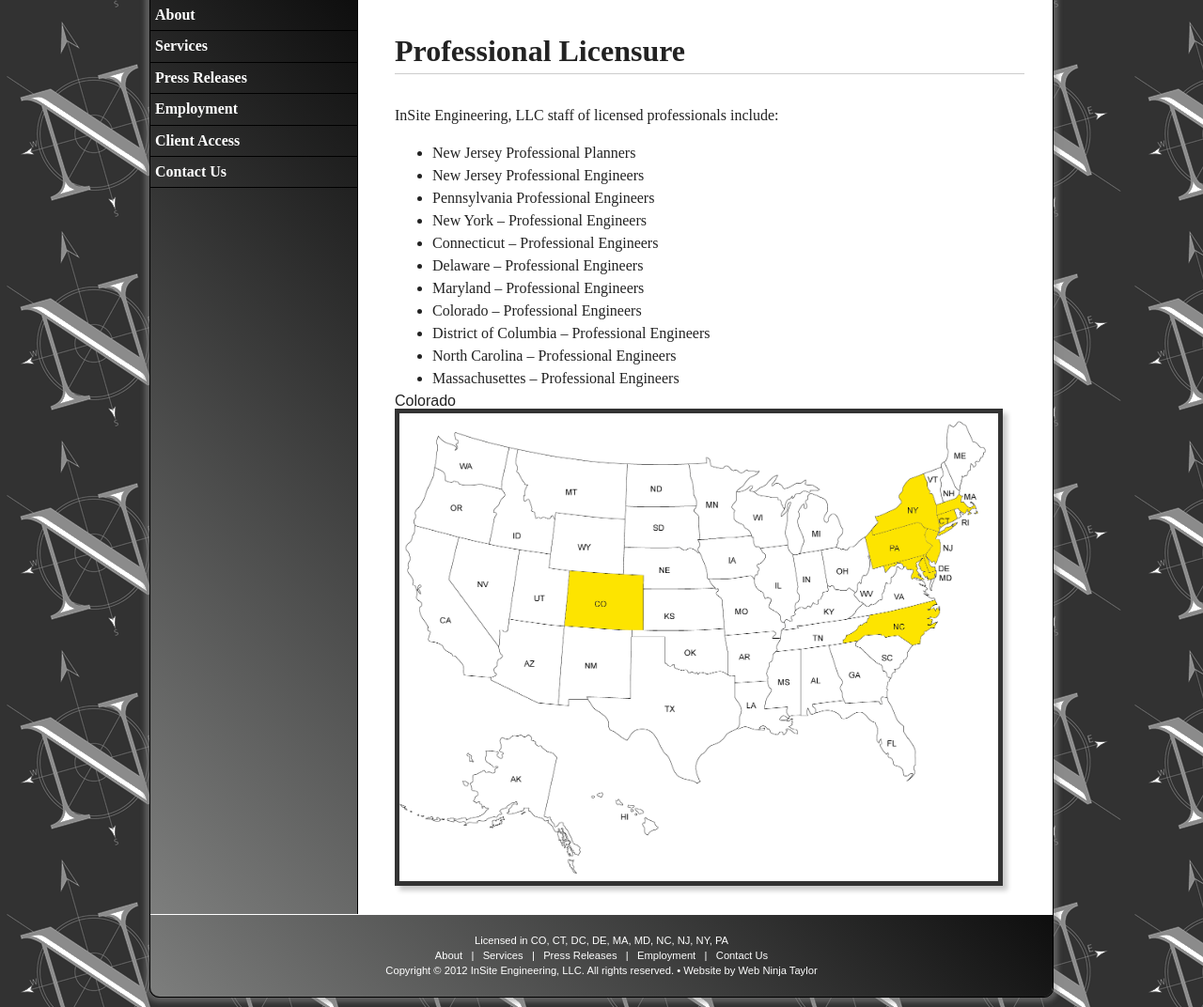
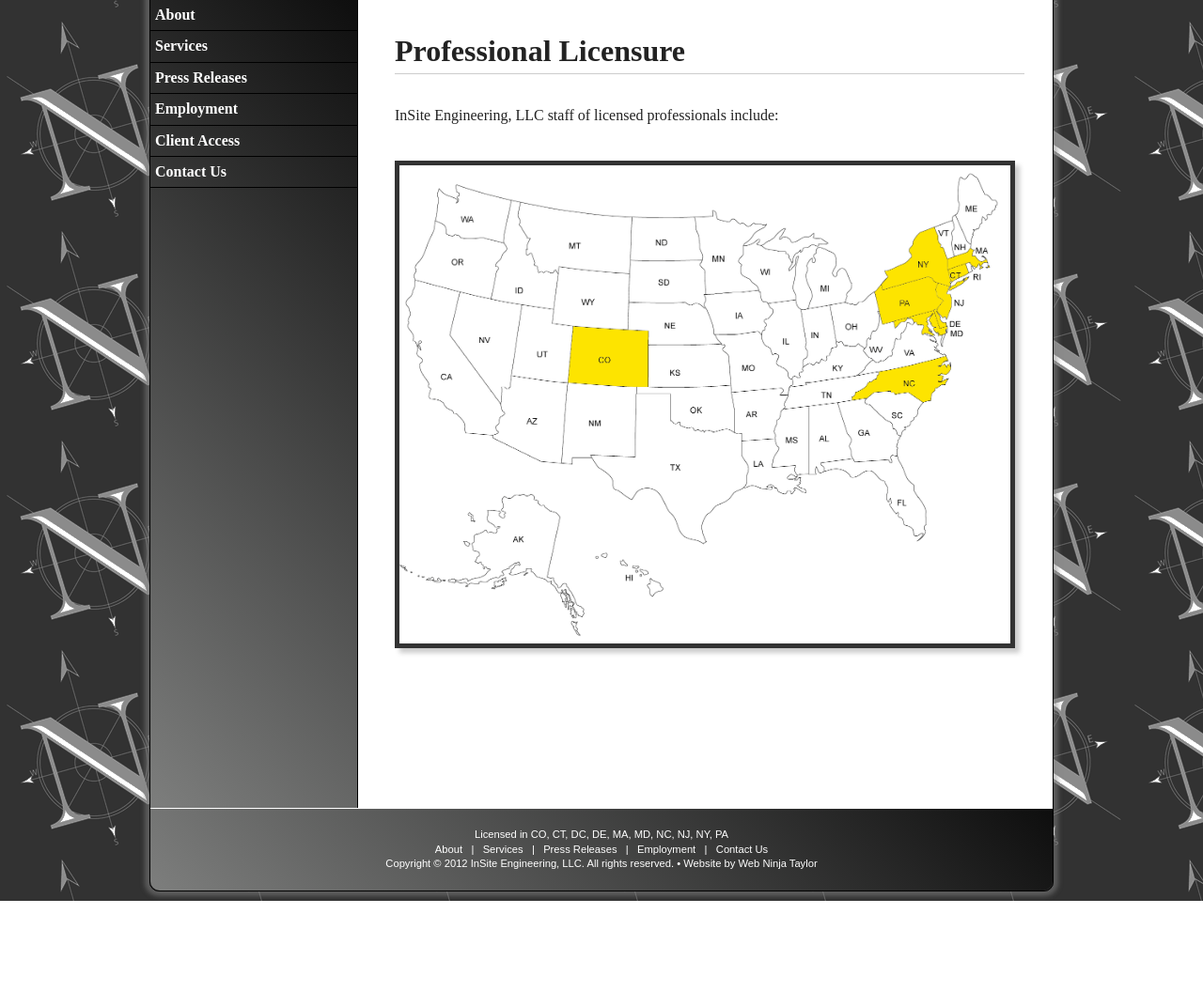
Before and after one commit to webninjataylor/insite, a PHP site: page /about/professionallicensure.php in a window 1280 px wide. Shown: the part 208-1280 px from the top of the page at 94% size. After the commit the page ends 1167 px from the top, so only its background shows below. Run offline with PHP 8.4, Linux system fonts and the light colour scheme.

Commit message:
Interactive map

```diff
--- a/about/professionallicensure.php
+++ b/about/professionallicensure.php
@@ -12,34 +12,30 @@
         <article>
             <h1>Professional Licensure</h1>
             <p>InSite Engineering, LLC staff of licensed professionals include:</p>
-            <ul>
-                <li>New Jersey Professional Planners</li>
-                <li>New Jersey Professional Engineers</li>
-                <li>Pennsylvania Professional Engineers</li>
-                <li>New York – Professional Engineers</li>
-                <li>Connecticut – Professional Engineers</li>
-                <li>Delaware – Professional Engineers</li>
-                <li>Maryland – Professional Engineers</li>
-                <li>Colorado – Professional Engineers</li>
-                <li>District of Columbia – Professional Engineers</li>
-                <li>North Carolina – Professional Engineers</li>
-                <li>Massachusettes – Professional Engineers</li>
-            </ul>
             <div id="licensemap">
                 <img src="../images/licensemap.gif" alt="" class="photo" usemap="#map">
-                <div id="colorado" class="stateoverlay">Colorado</div>
+                <div id="co" class="stateoverlay"><strong>Colorado</strong><br />Professional Engineers</div>
+                <div id="ct" class="stateoverlay"><strong>Connecticut</strong><br />Professional Engineers</div>
+                <div id="dc" class="stateoverlay"><strong>District of Columbia</strong><br />Professional Engineers</div>
+                <div id="de" class="stateoverlay"><strong>Delaware</strong><br />Professional Engineers</div>
+                <div id="ma" class="stateoverlay"><strong>Massachusetts</strong><br />Professional Engineers</div>
+                <div id="md" class="stateoverlay"><strong>Maryland</strong><br />Professional Engineers</div>
+                <div id="nc" class="stateoverlay"><strong>North Carolina</strong><br />Professional Engineers</div>
+                <div id="nj" class="stateoverlay"><strong>New Jersey</strong><br />Professional Engineers<br />Professional Planners</div>
+                <div id="ny" class="stateoverlay"><strong>New York</strong><br />Professional Engineers</div>
+                <div id="pa" class="stateoverlay"><strong>Pennsylvania</strong><br />Professional Engineers</div>
             </div>
             <map name="map">
-              <area shape="poly" coords="202,205,197,273,290,279,290,208,204,203" href="#" data-id="co" class="state">
-              <area shape="poly" coords="528,295,543,294,561,284,588,286,609,297,618,294,629,277,634,261,643,252,634,248,637,240,560,259,553,270,528,290" href="#" data-id="nc" class="state">
-              <area shape="poly" coords="554,161,563,202,622,184,632,173,626,164,629,150,621,145,615,141,564,157,561,149,554,161" href="#" data-id="pa" class="state">
-              <area shape="poly" coords="558,148,568,141,564,133,577,130,591,119,596,116,595,110,593,104,597,98,606,84,621,78,626,89,629,99,637,115,639,131,643,145,656,142,665,140,651,154,643,156,629,150,615,140,566,156" href="#" data-id="ny" class="state">
-              <area shape="poly" coords="638,130,660,123,669,129,684,124,684,104,674,100,663,114,665,106,659,107,635,117,640,134" href="#" data-id="ma" class="state">
-              <area shape="poly" coords="644,144,665,135,659,124,639,130,646,146" href="#" data-id="ct" class="state">
-              <area shape="poly" coords="625,182,638,194,645,180,659,177,659,166,643,165,639,155,629,149,625,161,632,172,628,180" href="#" data-id="nj" class="state">
-              <area shape="poly" coords="575,197,581,204,590,197,599,197,606,203,610,214,623,216,637,211,649,216,658,215,659,208,637,204,629,205,621,185,577,197" href="#" data-id="md" class="state">
-              <area shape="circle" coords="612,214,8" href="#" data-id="dc" class="state">
-              <area shape="poly" coords="557,152,565,171,581,171,594,160,585,156,569,161,562,155" href="#" data-id="de" class="state">
+              <area shape="poly" coords="185,173,179,232,264,235,266,176,187,171" href="#" data-id="co" class="state">
+              <area shape="poly" coords="477,254,492,253,510,243,537,245,558,256,567,253,578,236,583,220,592,211,583,207,586,199,509,218,502,229,477,249" href="#" data-id="nc" class="state">
+              <area shape="poly" coords="504,135,515,169,563,155,576,151,570,142,573,128,565,123,559,119,508,135,505,127,498,139" href="#" data-id="pa" class="state">
+              <area shape="poly" coords="504,128,514,121,510,113,523,110,537,99,542,96,541,90,539,84,543,78,552,64,567,58,572,69,575,79,583,95,585,111,589,125,602,122,611,120,597,134,589,136,575,130,561,120,512,136" href="#" data-id="ny" class="state">
+              <area shape="poly" coords="585,112,607,105,616,111,631,106,631,86,621,82,610,96,612,88,606,89,582,99,587,116" href="#" data-id="ma" class="state">
+              <area shape="poly" coords="590,125,611,116,605,105,585,111,592,127" href="#" data-id="ct" class="state">
+              <area shape="poly" coords="577,156,583,164,588,159,602,156,603,139,586,144,582,134,572,128,568,140,575,151,571,159" href="#" data-id="nj" class="state">
+              <area shape="poly" coords="524,166,530,173,539,166,548,166,555,172,559,183,572,185,586,180,598,185,607,184,608,177,586,173,578,174,570,154,526,166" href="#" data-id="md" class="state">
+              <area shape="circle" coords="557,179,8" href="#" data-id="dc" class="state">
+              <area shape="poly" coords="569,155,577,174,593,174,606,163,597,159,581,164,574,158" href="#" data-id="de" class="state">
             </map>
         </article>
     </section>
--- a/css/main.css
+++ b/css/main.css
@@ -147,6 +147,7 @@ menu li ul {
 menu li:hover ul,
 menu li.active ul {
     display: block;
+    z-index: 1;
 }
 
 menu li:hover ul {
@@ -209,7 +210,9 @@ h1 {
     margin-top: 20px;
     width:95%;
 }
-
+#licensemap img {
+    width: 650px;
+}
 .photo-right {
     border: 5px solid #333333;
     box-shadow: 5px 5px 5px 0px #ccc;
@@ -256,13 +259,19 @@ h2.divider {
     position: relative;
 }
 .stateoverlay {
-    height: 100px;
+    background-color: rgba(253,228,0,0.8);
+    border: 1px solid #000000;
+    border-radius: 10px;
+    box-shadow: 5px 5px 5px 0px #333;
+    display: none;
+    left: 20px;
+    padding: 10px;
     position: absolute;
-    width: 100px;
+    top: 40px;
 }
-#colorado {
-    left: 0;
-    top: 0;
+#co {
+    left: 20px;
+    top: 40px;
 }
 
 footer {
--- a/js/main.js
+++ b/js/main.js
@@ -37,9 +37,11 @@ for(i=0; i < $('menu').children('li').length; i++){
 
 $('.state').hover(
     function(){
-        console.log($(this).attr('data-id'));
+        var state = $(this).attr('data-id');
+        $('#'+state).toggle();
     },
     function(){
-        console.log('WHERE?!');
+        var state = $(this).attr('data-id');
+        $('#'+state).toggle();
     }
 );
```
